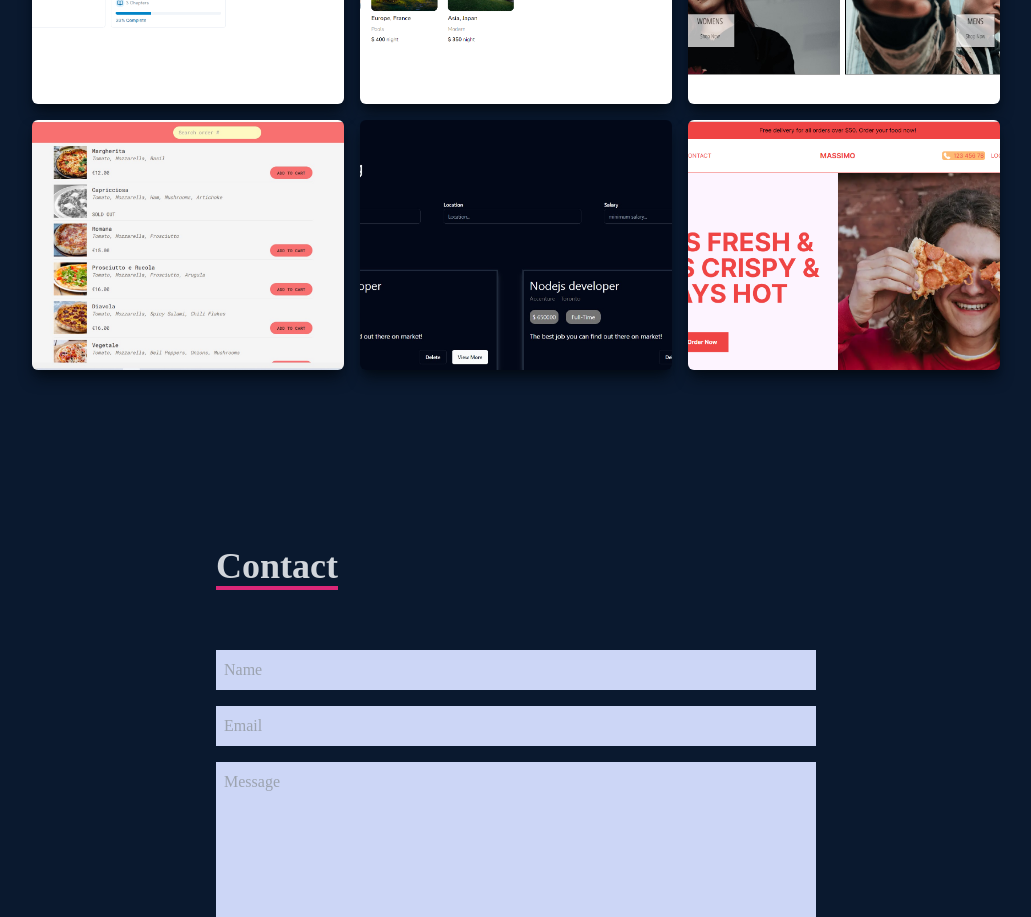
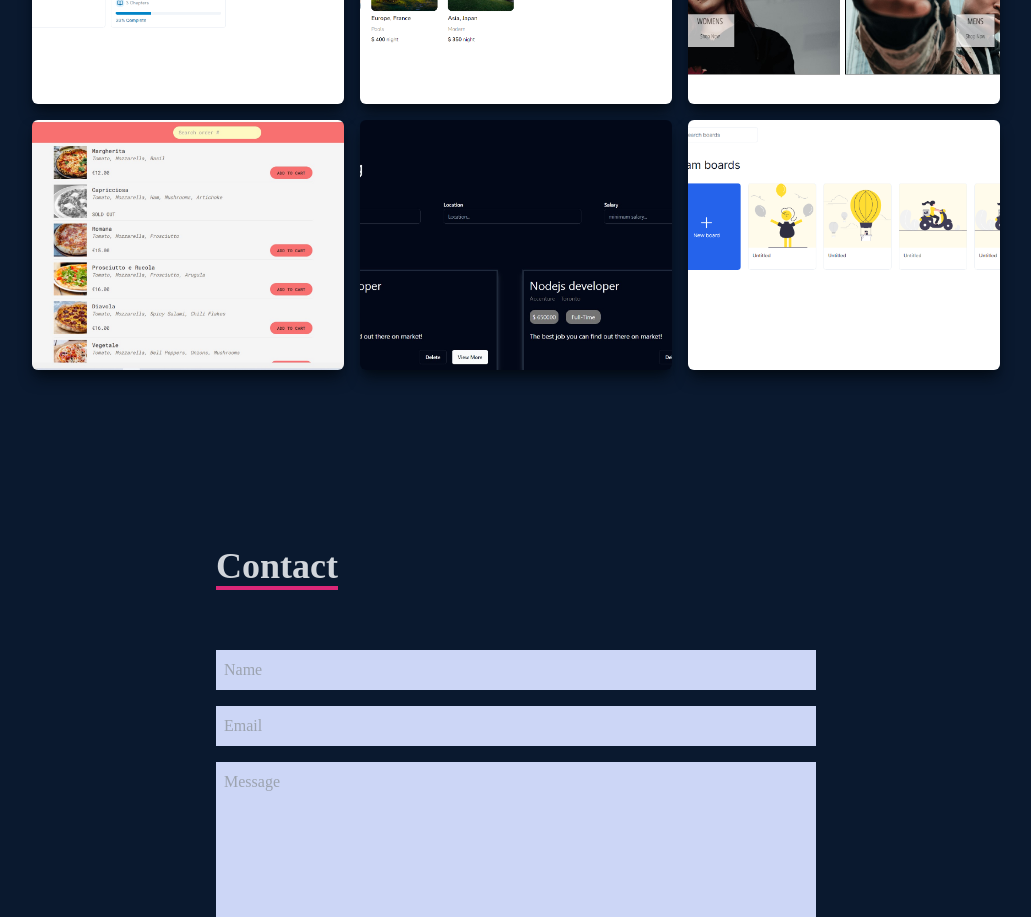
Before and after one commit to samikhaling/Portfolio, a React (Create React App) app: page / in a window 1280 px wide. Shown: the part 2760-3677 px from the top of the page, without its empty margins (124-1155 px from the left). Built offline with nearby package versions, Linux system fonts and the light colour scheme.

Commit message:
added new project

```diff
--- a/src/data/data.js
+++ b/src/data/data.js
@@ -1,4 +1,4 @@
-import restaurent from '../assets/projects/restaurent.jpg'
+import miro from '../assets/projects/miroclone.png'
 import clothing from '../assets/projects/samclothing.jpg'
 import pizza from '../assets/projects/pizza.jpg'
 import jobpost from '../assets/projects/jobposting.jpg'
@@ -43,10 +43,10 @@ export const data=[
     },
     {
         id:6,
-        name:"Restaurent booking application",
-        image:restaurent,
-        github:"https://github.com/samikhaling/restaurent",
-        live:"",
+        name:"Miro Clone",
+        image:miro,
+        github:"https://github.com/samikhaling/next14-board-tutorial",
+        live:"https://next14-board-tutorial-sigma.vercel.app/",
     },
 
 
```
Also changed, not shown: src/assets/projects/miroclone.png (added), src/assets/projects/restaurent.jpg (deleted).
